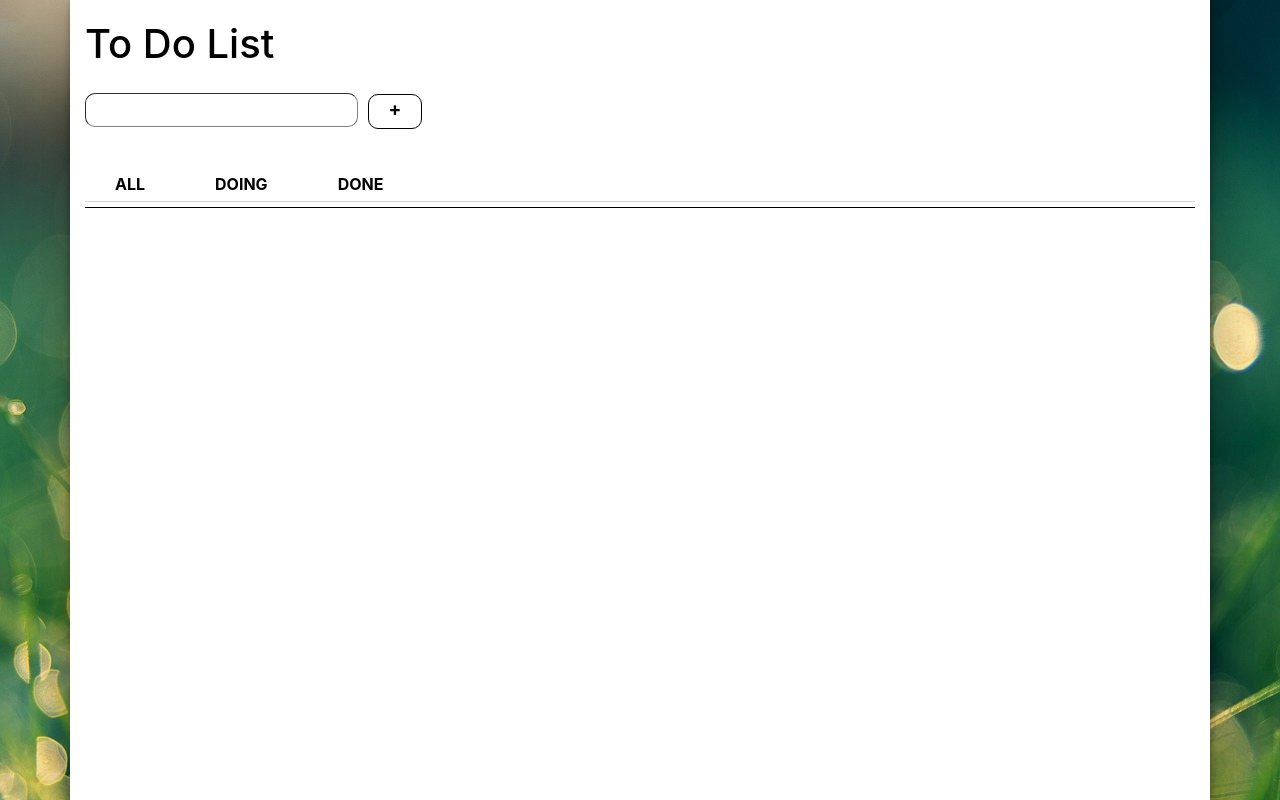
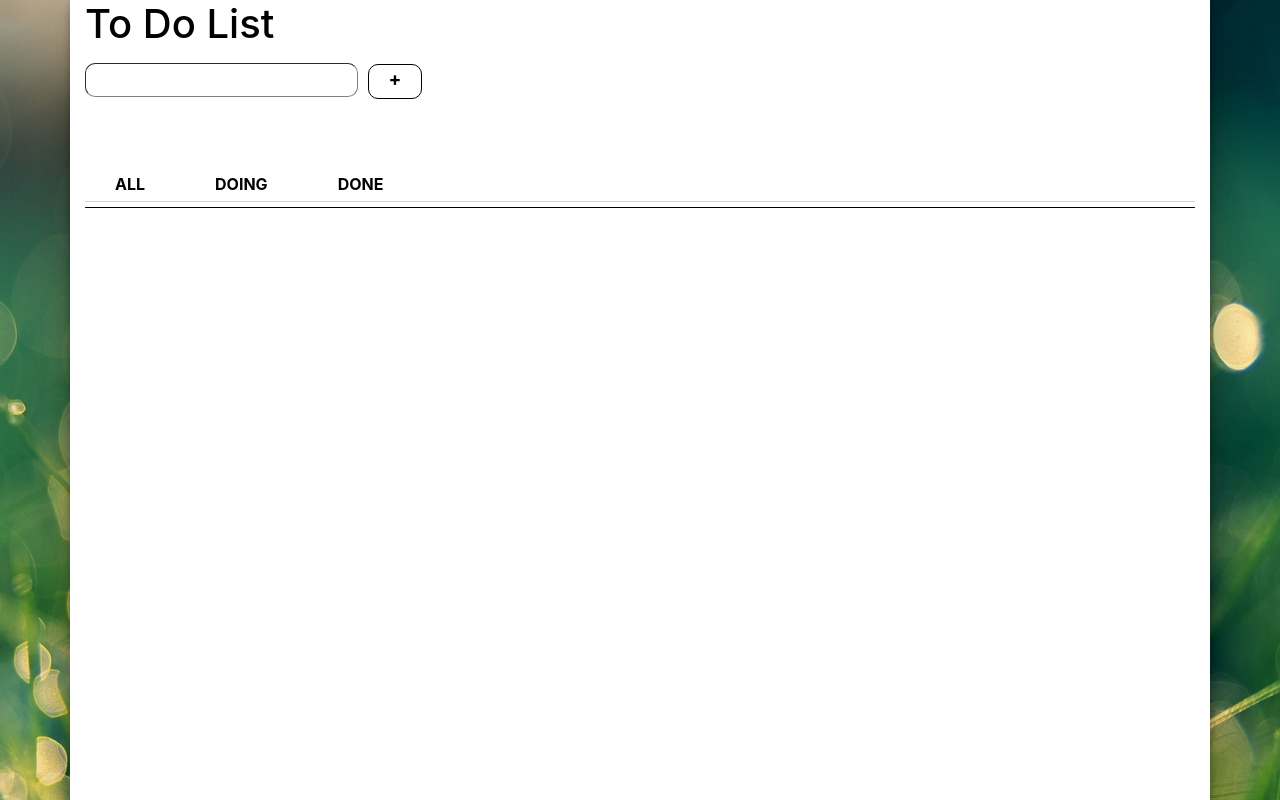
Before and after one commit to GilsHub/ToDoListApp, a plain HTML site: page index.html in a window 1280 px wide. Drawn offline with nearby package versions, Linux system fonts and the light colour scheme.

Commit message:
second commit

```diff
--- a/style.css
+++ b/style.css
@@ -4,8 +4,7 @@ body{
 }
 .main-title{
     margin-bottom:15px;
-    position:relative;
-    top:20px;
+
 }
 .container{
      color:black;
@@ -20,8 +19,8 @@ body{
     background-color:white;
     border-radius:10px;
     margin-bottom:20px;
-    position:relative;
-    top:30px;
+
+
     font-weight:bold;
     padding:4px;
 }
@@ -38,8 +37,8 @@ body{
     background:white;
     color:black;
     font-size:19px;
-    position:relative;
-    top:30px;
+
+
 }
 .addbutton:hover{
     background:black;
```
